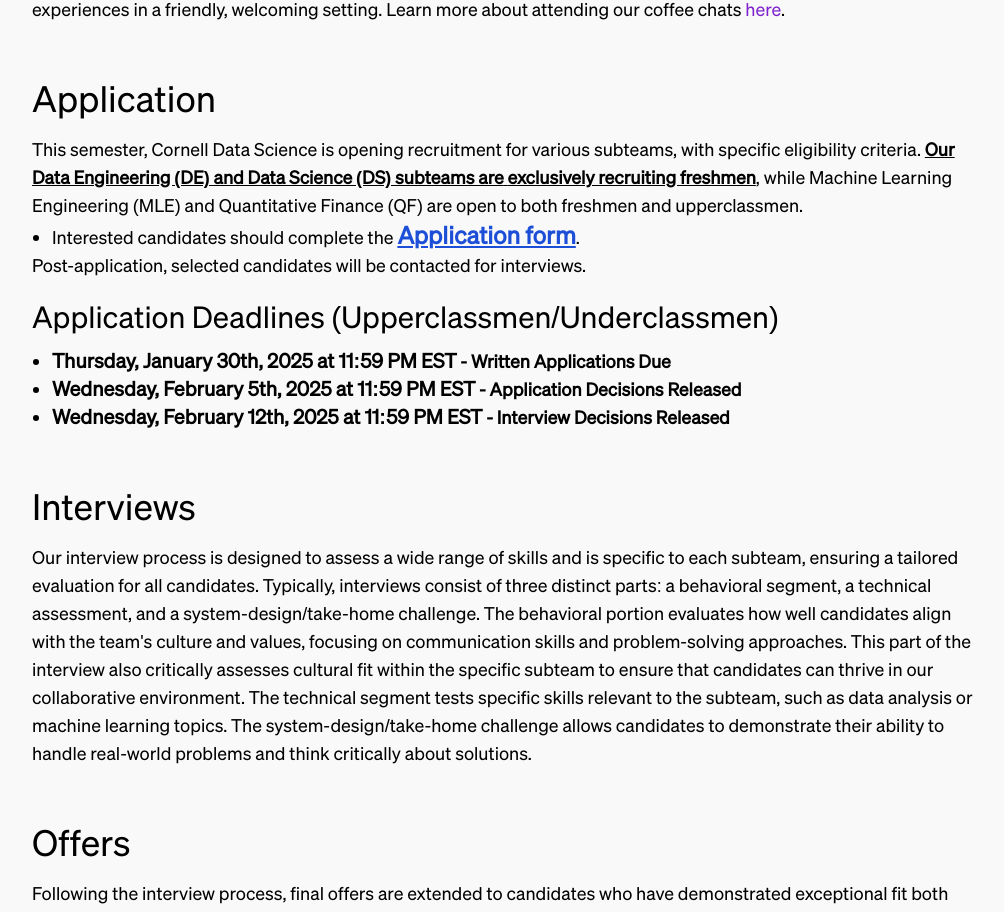
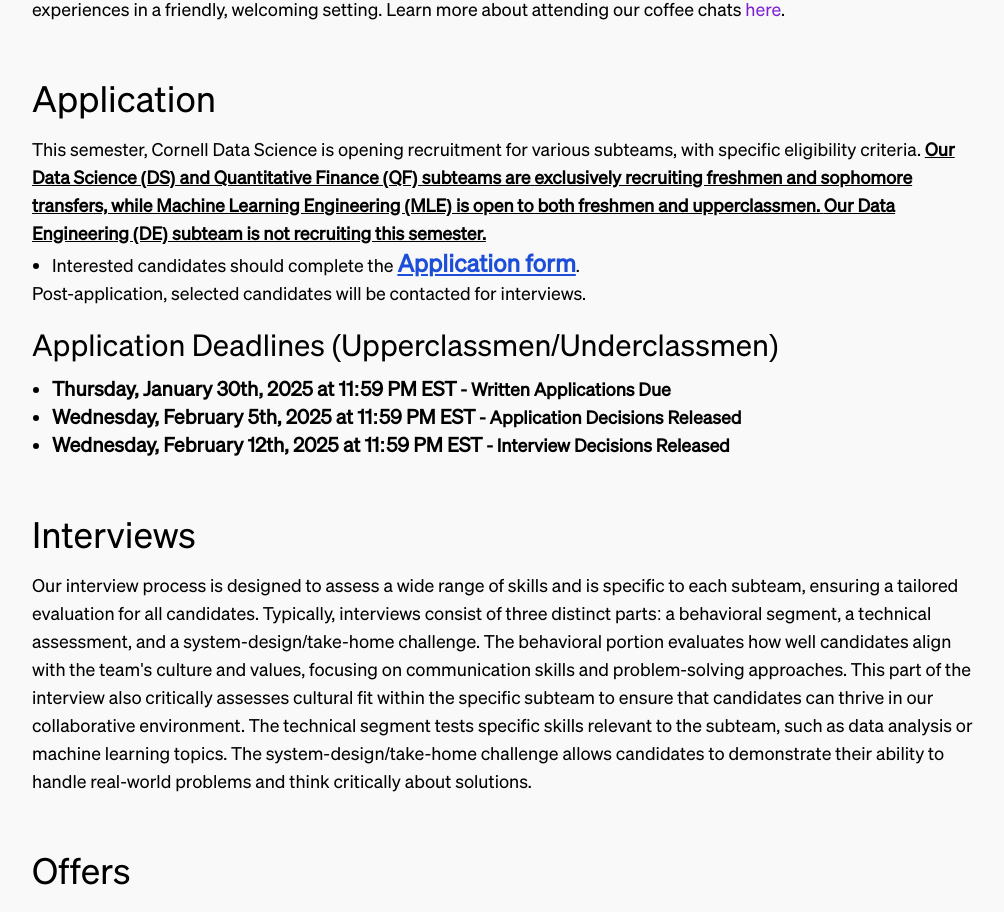
Before and after one commit to Miwi343/cds-website-fork, a Next.js app: page /recruitment in a window 1280 px wide. Shown: the part 2290-3202 px from the top of the page, without its empty margins (160-1164 px from the left). Built offline with nearby package versions, Linux system fonts and the light colour scheme.

Commit message:
FIX: Clarified the application criteria

```diff
--- a/src/pages/recruitment.tsx
+++ b/src/pages/recruitment.tsx
@@ -105,11 +105,12 @@
                 This semester, Cornell Data Science is opening recruitment for
                 various subteams, with specific eligibility criteria.{" "}
                 <strong className="text-bold underline">
-                  Our Data Engineering (DE) and Data Science (DS) subteams are{" "}
-                  exclusively recruiting freshmen
+                  Our Data Science (DS) and Quantitative Finance (QF) subteams are{" "}
+                  exclusively recruiting freshmen and sophomore transfers, while Machine
+                  Learning Engineering (MLE) is open to both freshmen and upperclassmen.{" "}
+                  Our Data Engineering (DE) subteam is not recruiting this semester.
                 </strong>
-                , while Machine Learning Engineering (MLE) and Quantitative
-                Finance (QF) are open to both freshmen and upperclassmen.{" "}
+
                 <ul className="list-disc pl-5">
                   <li>
                     Interested candidates should complete the{" "}
```
